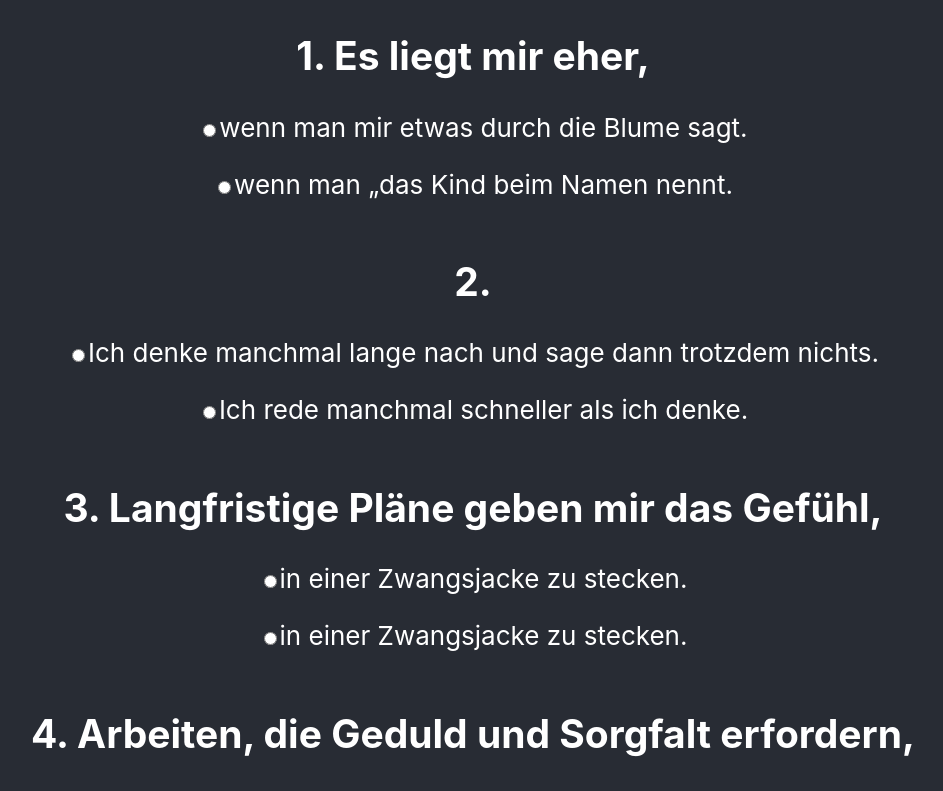
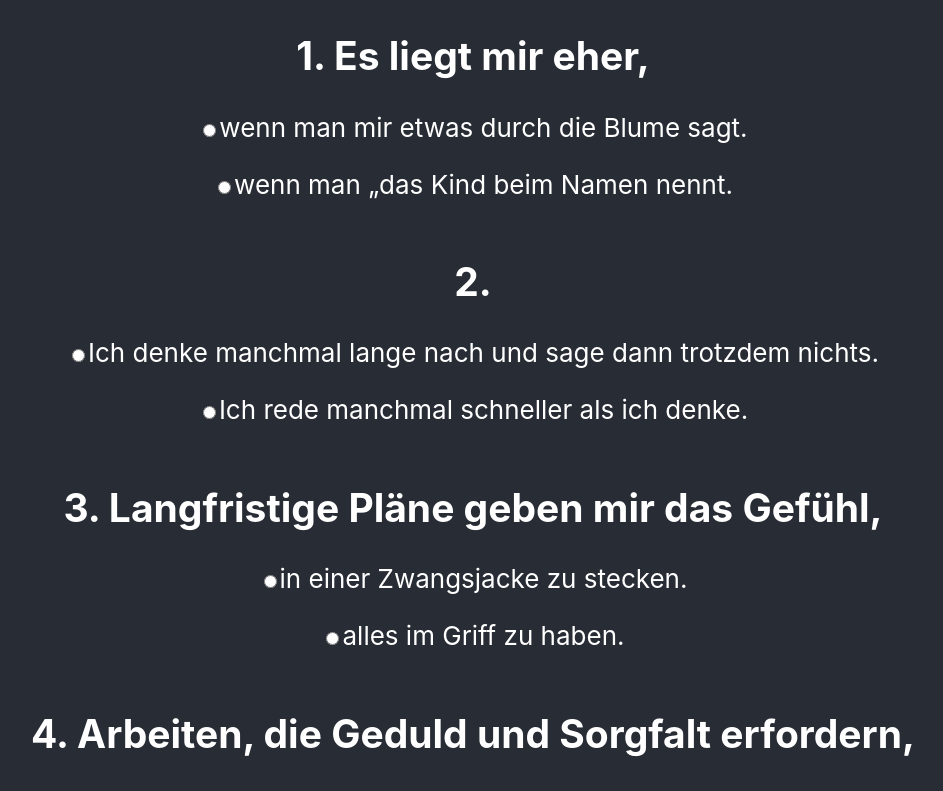
Before and after one commit to dananhsl/coding-challenge, a React (Create React App) app: page / in a window 1280 px wide. Shown: the top 791 px of the page, without its empty margins (167-1110 px from the left). Built offline with nearby package versions, Linux system fonts and the light colour scheme.

Commit message:
fix man-made error in questions db

```diff
--- a/src/questions.js
+++ b/src/questions.js
@@ -30,7 +30,7 @@ export const questions =
         "question": "Langfristige Pläne geben mir das Gefühl,",
         "answers":[
             "in einer Zwangsjacke zu stecken.",
-            "in einer Zwangsjacke zu stecken."
+            "alles im Griff zu haben."
     ],
         "scores": [
         "W",
```
